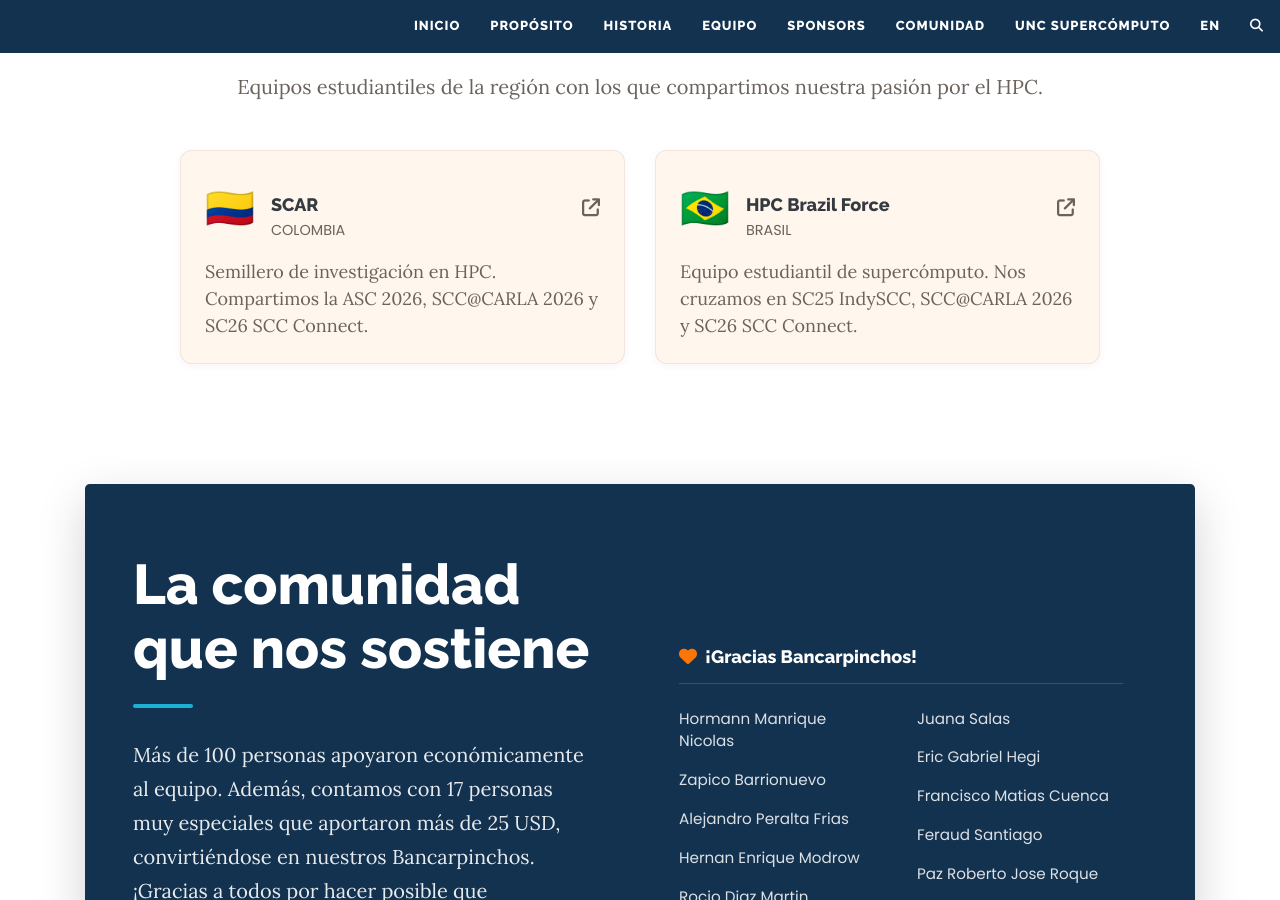
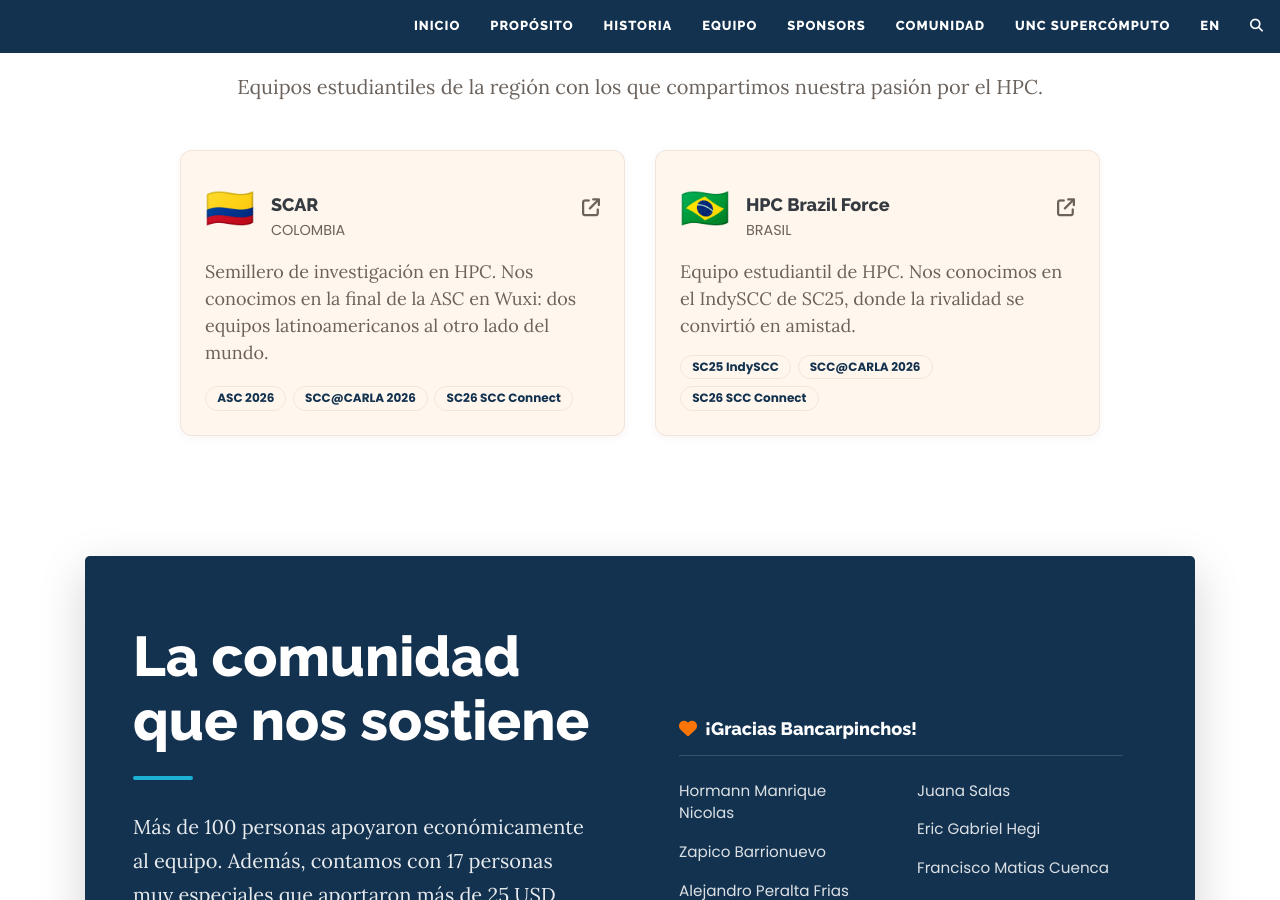
Before and after one commit to CarpinchosTeam/CarpinchosTeam.github.io, a Jekyll site: the page built from index.md, in a window 1280 px wide and 900 px high, scrolled down 6019 px. Built offline with Jekyll 4.4.1, drawn with Linux system fonts in a browser that asks for light colours; comment, search, counter and statistics services are not loaded.

Commit message:
content: friend team descriptions and shared competition tags
Describe how we met each team instead of listing competitions in the
text, and show the shared competitions as small tags on each card.

Co-Authored-By: Claude Opus 5.5 <noreply@anthropic.com>

```diff
--- a/_data/friends.yml
+++ b/_data/friends.yml
@@ -1,5 +1,6 @@
 # Equipos amigos que se muestran en la portada (sección #amigos).
-# url/description tienen versión por idioma (es/en).
+# url/description tienen versión por idioma (es/en); events son las
+# competencias que compartimos, en orden cronológico.
 - name: SCAR
   country: { es: Colombia, en: Colombia }
   flag: "🇨🇴"
@@ -7,8 +8,9 @@
     es: "https://www.scar-hpc.site/scar-final.html"
     en: "https://www.scar-hpc.site/scar-final-en.html"
   description:
-    es: "Semillero de investigación en HPC. Compartimos la ASC 2026, SCC@CARLA 2026 y SC26 SCC Connect."
-    en: "High performance computing research seedbed. We met at ASC 2026, SCC@CARLA 2026 and SC26 SCC Connect."
+    es: "Semillero de investigación en HPC. Nos conocimos en la final de la ASC en Wuxi: dos equipos latinoamericanos al otro lado del mundo."
+    en: "HPC research seedbed. We met at the ASC final in Wuxi: two Latin American teams on the other side of the world."
+  events: [ASC 2026, SCC@CARLA 2026, SC26 SCC Connect]
 - name: HPC Brazil Force
   country: { es: Brasil, en: Brazil }
   flag: "🇧🇷"
@@ -16,5 +18,6 @@
     es: "https://hpc-brazil-force.github.io/"
     en: "https://hpc-brazil-force.github.io/"
   description:
-    es: "Equipo estudiantil de supercómputo. Nos cruzamos en SC25 IndySCC, SCC@CARLA 2026 y SC26 SCC Connect."
-    en: "Student supercomputing team. We met at SC25 IndySCC, SCC@CARLA 2026 and SC26 SCC Connect."
+    es: "Equipo estudiantil de HPC. Nos conocimos en el IndySCC de SC25, donde la rivalidad se convirtió en amistad."
+    en: "HPC student team. We met at IndySCC during SC25, where rivalry turned into friendship."
+  events: [SC25 IndySCC, SCC@CARLA 2026, SC26 SCC Connect]
--- a/_includes/friends.html
+++ b/_includes/friends.html
@@ -11,7 +11,12 @@
         </div>
         <i class="fa-solid fa-arrow-up-right-from-square ml-auto friend-arrow"></i>
       </div>
-      <p class="text-muted mt-0 mb-0">{{ team.description[lang] }}</p>
+      <p class="text-muted mt-0 mb-3">{{ team.description[lang] }}</p>
+      {% if team.events %}
+      <div class="friend-events mt-auto">
+        {% for event in team.events %}<span class="friend-event">{{ event }}</span>{% endfor %}
+      </div>
+      {% endif %}
     </a>
   </div>
   {% endfor %}
--- a/assets/css/custom.css
+++ b/assets/css/custom.css
@@ -534,6 +534,23 @@ footer .footer-links a:focus-visible .fa-inverse {
   color: var(--accent);
 }
 
+/* Shared competitions, as small outlined pills at the bottom of the card */
+.friend-events {
+  display: flex;
+  flex-wrap: wrap;
+  gap: 0.4rem;
+}
+
+.friend-event {
+  padding: 0.15rem 0.7rem;
+  border: 1px solid var(--surface-border);
+  border-radius: 50px;
+  color: var(--primary);
+  font-family: var(--ui-font);
+  font-size: 0.75rem;
+  font-weight: 600;
+}
+
 /* Sponsor logos: on hover the logo lifts and a brown underline draws from the center */
 .sponsor-logo {
   position: relative;
```
